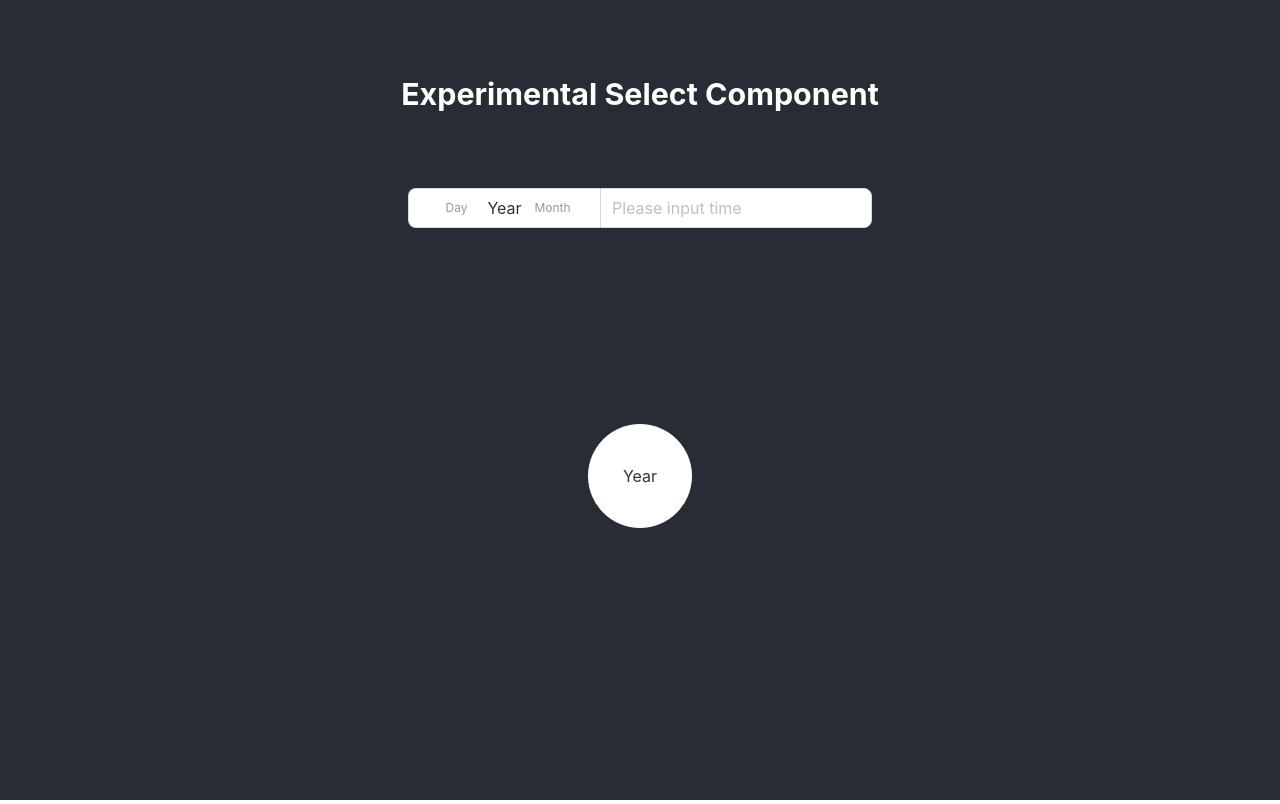
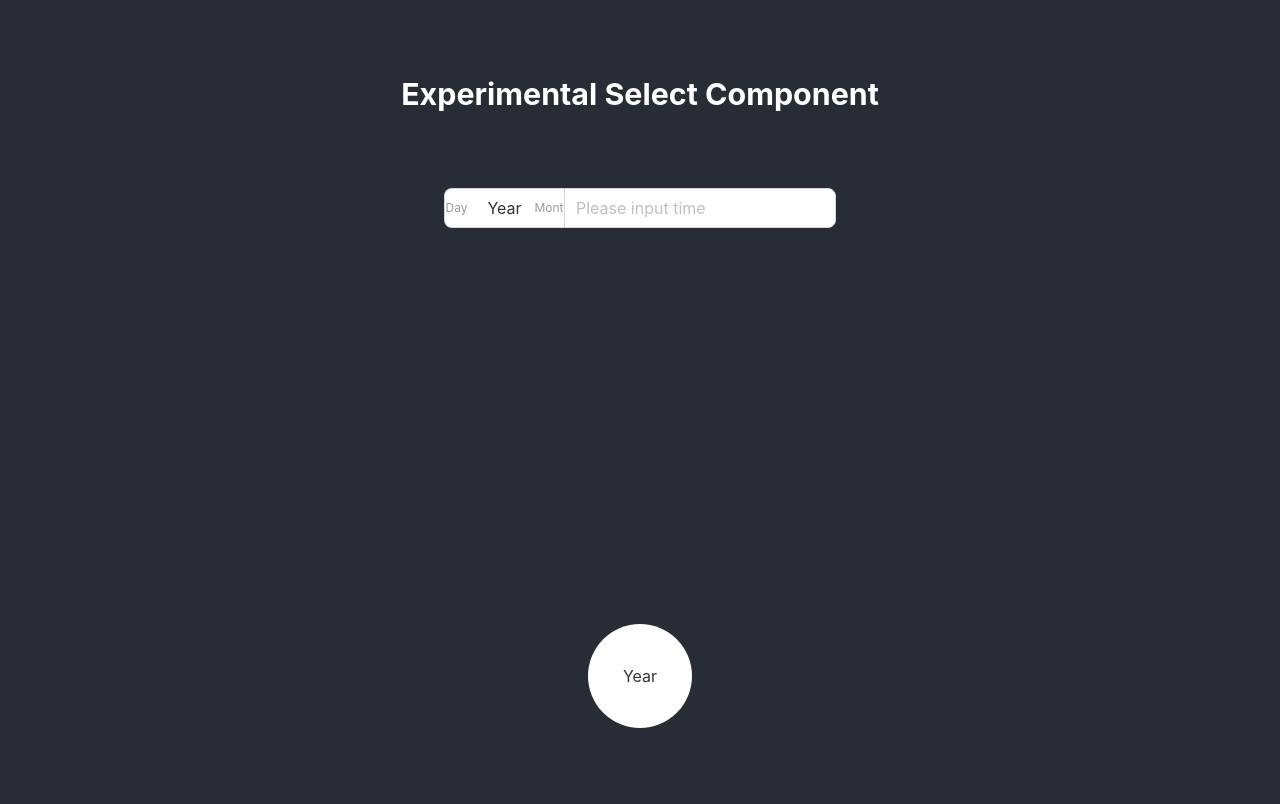
Before and after one commit to skylerlee/fancy-select, a React (Create React App) app: page / in a window 1280 px wide. Built offline with nearby package versions, Linux system fonts and the light colour scheme.

Commit message:
feat: css

```diff
--- a/src/App.css
+++ b/src/App.css
@@ -14,7 +14,7 @@
 }
 
 .App article {
-  margin-bottom: 15vh;
+  margin-bottom: 40vh;
 }
 
 .App article:last-child {
--- a/src/FancySelect.css
+++ b/src/FancySelect.css
@@ -9,7 +9,8 @@
 
 .FancySelectGroup-group-addon {
   background-color: #ffffff !important;
-  min-width: 12em;
+  min-width: 7.5em;
+  overflow-x: hidden;
 }
 
 .FancySelect__Option {
```
